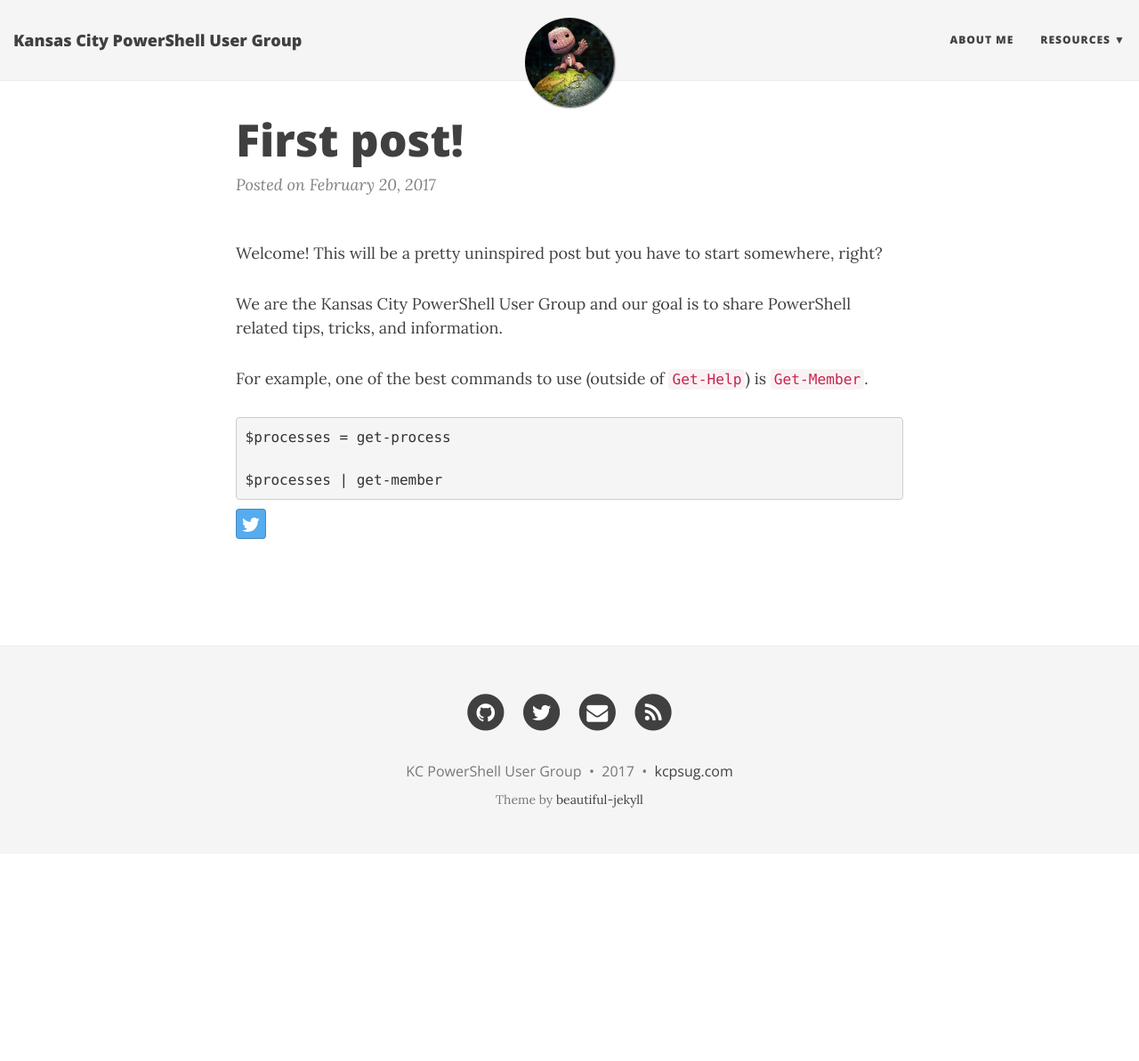
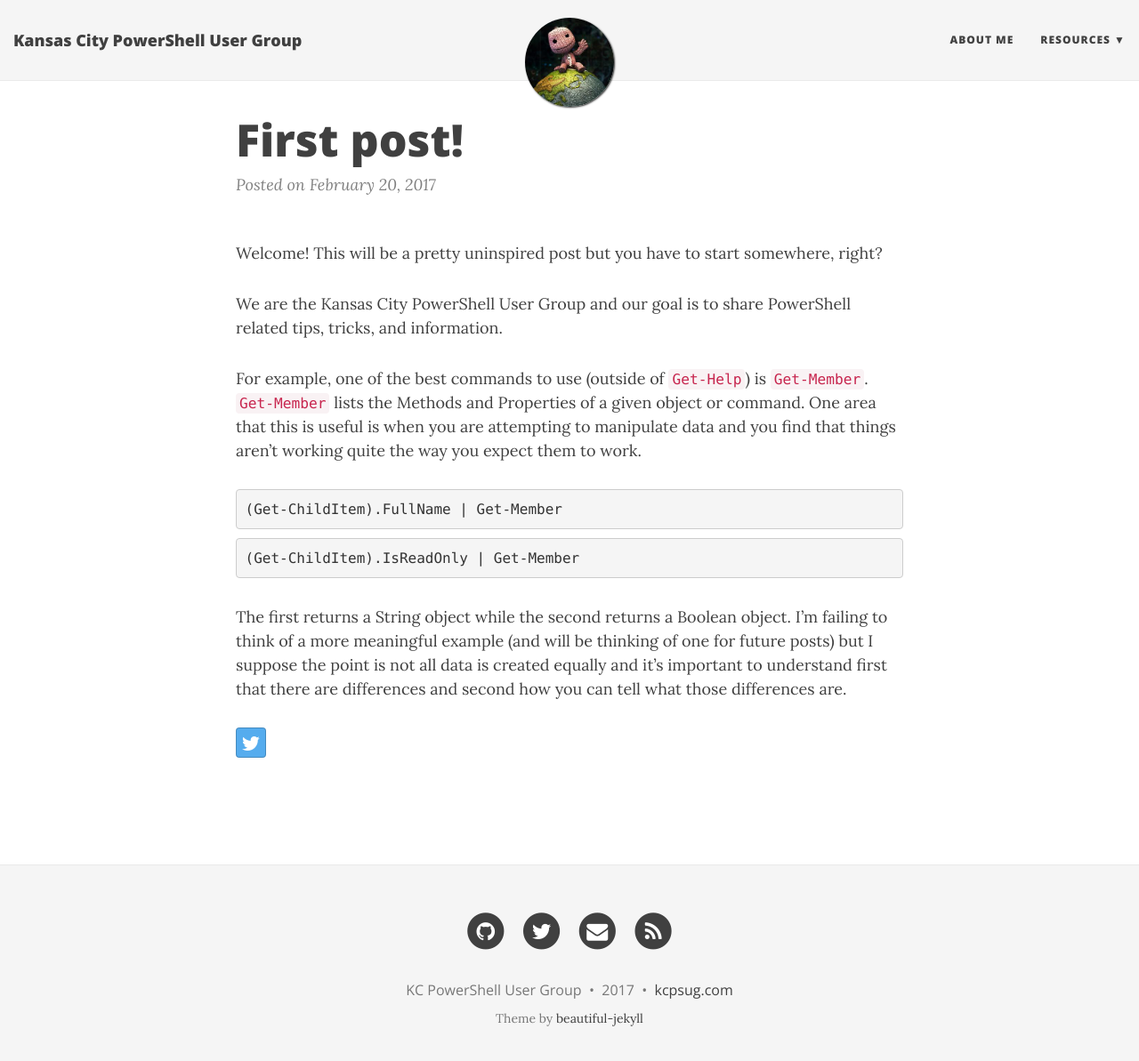
Before and after one commit to kcpsug/kcpsug.github.io, a Jekyll site: the page built from _posts/2017-02-20-first-post.md, in a window 1280 px wide and 1206 px high. Shown: the top 1193 px of the window at 89% size. Built offline with Jekyll 4.4.1, drawn with Linux system fonts in a browser that asks for light colours; nearby versions of some CDN libraries.

Commit message:
Completed the post

````diff
--- a/_posts/2017-02-20-first-post.md
+++ b/_posts/2017-02-20-first-post.md
@@ -8,10 +8,18 @@
 
 We are the Kansas City PowerShell User Group and our goal is to share PowerShell related tips, tricks, and information.
 
-For example, one of the best commands to use (outside of `Get-Help`) is `Get-Member`.
+For example, one of the best commands to use (outside of `Get-Help`) is `Get-Member`. `Get-Member` lists the Methods and
+Properties of a given object or command.
+One area that this is useful is when you are attempting to manipulate data and you find that things aren't working quite
+the way you expect them to work.
 
 ``` PowerShell
-$processes = get-process
+(Get-ChildItem).FullName | Get-Member
+```
 
-$processes | get-member
+``` PowerShell
+(Get-ChildItem).IsReadOnly | Get-Member
 ```
+The first returns a String object while the second returns a Boolean object. I'm failing to think of a more meaningful example
+(and will be thinking of one for future posts) but I suppose the point is not all data is created equally and it's important
+to understand first that there are differences and second how you can tell what those differences are.
````
